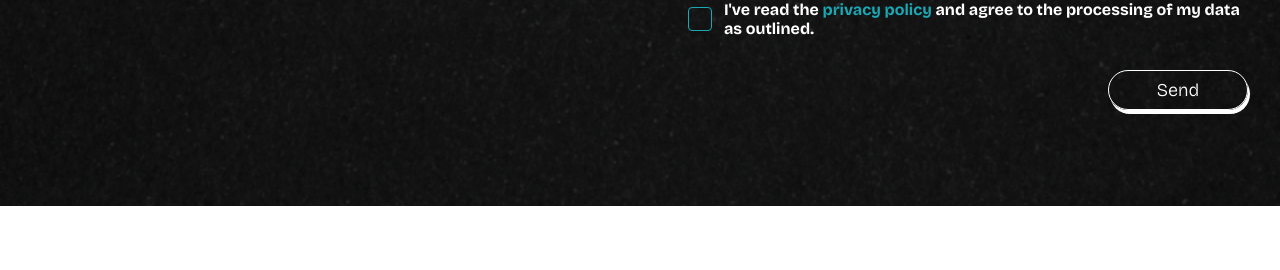
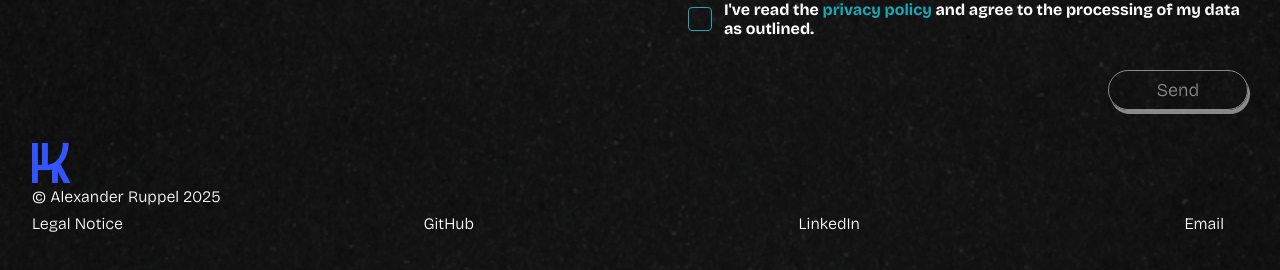
Before and after one commit to AlxRpp/MyPortfolio, an Angular app: page / in a window 1280 px wide. Shown: the part 4504-4774 px from the top of the page. Before the commit the page ends 4710 px from the top, so only its background shows below. Built offline with nearby package versions, Linux system fonts and the light colour scheme.

Commit message:
added footer and improved the contacte form

```diff
--- a/src/app/app.html
+++ b/src/app/app.html
@@ -4,4 +4,5 @@
 <app-projects></app-projects>
 <app-testimonials></app-testimonials>
 <app-collaborate></app-collaborate>
+<!-- <app-footer></app-footer> -->
 <router-outlet />
--- a/src/app/app.ts
+++ b/src/app/app.ts
@@ -6,10 +6,11 @@ import { Skills } from "./skills/skills";
 import { Projects } from "./projects/projects";
 import { Testimonials } from "./testimonials/testimonials";
 import { Collaborate } from "./collaborate/collaborate";
+import { Footer } from "./shared/footer/footer";
 
 @Component({
   selector: 'app-root',
-  imports: [RouterOutlet, HeroSection, AboutMe, Skills, Projects, Testimonials, Collaborate],
+  imports: [RouterOutlet, HeroSection, AboutMe, Skills, Projects, Testimonials, Collaborate, Footer],
   templateUrl: './app.html',
   styleUrl: './app.scss'
 })
--- a/src/app/collaborate/collaborate.html
+++ b/src/app/collaborate/collaborate.html
@@ -25,14 +25,14 @@
                     <img src="./assets/icons/Stickers/Round/C.png" alt="" srcset="">
                 </div>
                 <!-- <div class="divider"></div> -->
-                <form (ngSubmit)="submitForm(contactForm)" #contactForm="ngForm">
+                <form (ngSubmit)="submitForm(contactForm, name, mail, message)" #contactForm="ngForm">
                     <div class="collaborate-form-custom-input">
                         <p #inputName class="custom-input-lable">What´s your name?</p>
-                        <input #name="ngModel" required name="name" [(ngModel)]="formData.name" class="input"
-                            placeholder="Your name goes here" type="text" (focus)="focusedInput(inputName, name)"
-                            (blur)="bluredInput(inputName, name)">
-                        @if (!name.valid && name.touched) {
-                        <span class="unvalid">Please enter your Name</span>
+                        <input #name="ngModel" required name="name" [(ngModel)]="formData.name" minlength="3"
+                            class="input" placeholder="Your name goes here" type="text"
+                            (focus)="focusedInput(inputName, name)" (blur)="bluredInput(inputName, name)">
+                        @if (!name.valid && (name.touched || submittedOnce())) {
+                        <span class="unvalid">Oops! it seems your name is missing ( at least 3 characters )</span>
                         }
                     </div>
                     <div class="collaborate-form-divider"></div>
@@ -42,20 +42,20 @@
                             placeholder="youremail@email.com" type="text"
                             pattern="[a-zA-Z0-9._%+\-]+@[a-zA-Z0-9.\-]+\.[a-zA-Z]{2,}"
                             (focus)="focusedInput(focusMail, mail)" (blur)="bluredInput(focusMail, mail)">
-                        @if (!mail.valid && mail.touched) {
-                        <span class="unvalid">Please enter a valid E-Mail</span>
+                        @if (!mail.valid && (mail.touched || submittedOnce())) {
+                        <span class="unvalid">Hoppla! your email is required</span>
                         }
                     </div>
                     <div class="collaborate-form-divider"></div>
                     <div class="collaborate-form-custom-input">
                         <p #focusText class="custom-input-lable">How can i help you?</p>
-                        <textarea #message="ngModel" minlength="10" required #autoTA (input)="adjustHeight(autoTA)"
+                        <textarea #message="ngModel" minlength="50" required #autoTA (input)="adjustHeight(autoTA)"
                             name="message" [(ngModel)]="formData.message" class="input"
                             placeholder="Hello Alex, I am interested in..." type="text"
                             (focus)="focusedInput(focusText, message)"
                             (blur)="bluredInput(focusText, message)"></textarea>
-                        @if (!message.valid && message.touched) {
-                        <span class="unvalid">Please enter a message</span>
+                        @if (!message.valid && (message.touched || submittedOnce())) {
+                        <span class="unvalid">What do you need to develop (at least 50 characters)</span>
                         }
                     </div>
                     <div class="collaborate-form-divider"></div>
@@ -67,13 +67,16 @@
                         <p>I've read the <span class="policy">privacy policy</span> and agree to the processing of my
                             data as outlined.
                         </p>
+                        @if (!checked() && clickedOnce()){
+                        <p class="unvalid">Please accept the privacy policy.</p>
+                        }
                     </div>
                     <div class="collaborate-form-submit">
-                        <app-button [disabled]="!contactForm.valid || !checked()" class="cta-btn"
-                            value="Send"></app-button>
+                        <app-button class="cta-btn disabled" value="Send" [class.enabled]="checked()"></app-button>
                     </div>
                 </form>
             </div>
         </div>
+        <app-footer></app-footer>
     </div>
 </div>
--- a/src/app/collaborate/collaborate.scss
+++ b/src/app/collaborate/collaborate.scss
@@ -243,6 +243,8 @@
     bottom: 0;
 }
 
+
+
 .collaborate-form-custom-input textarea {
     --sb-track-color: #131313;
     --sb-thumb-color: #1073ea;
@@ -269,3 +271,14 @@
         scrollbar-color: var(--sb-thumb-color) var(--sb-track-color);
     }
 }
+
+
+.disabled {
+    pointer-events: none;
+    opacity: .5;
+}
+
+.enabled {
+    pointer-events: all;
+    opacity: 1;
+}
--- a/src/app/collaborate/collaborate.ts
+++ b/src/app/collaborate/collaborate.ts
@@ -2,35 +2,68 @@ import { Component, ElementRef, input, signal, viewChild } from '@angular/core';
 import { Button } from "../shared/button/button";
 import { CommonModule } from '@angular/common';
 import { FormsModule, NgForm, NgModel } from '@angular/forms';
+import { Footer } from "../shared/footer/footer";
 
 @Component({
   selector: 'app-collaborate',
-  imports: [Button, CommonModule, FormsModule],
+  imports: [Button, CommonModule, FormsModule, Footer],
   templateUrl: './collaborate.html',
   styleUrl: './collaborate.scss'
 })
+
+
 export class Collaborate {
-
   checked = signal<boolean>(false);
+  clickedOnce = signal<boolean>(false);
+  submittedOnce = signal<boolean>(false);
   formData = {
     name: "",
     mail: "",
     message: ""
   }
 
+
   toggleCheckbox() {
     this.checked.update(value => !value);
+    this.clickedOnce.set(true);
   }
 
-  submitForm(ngForm: NgForm) {
-    if (ngForm.valid && ngForm.submitted) {
-      console.log(this.formData);
-      this.formData.name = "";
-      this.formData.mail = "";
-      this.formData.message = "";
+
+  formCompleted(name: NgModel, mail: NgModel, message: NgModel) {
+    if (name.value.length > 3 && mail.value.length > 3 && message.value.length > 3 && this.checked()) {
+      return true
     } else {
+      return false
+    }
+  }
+
+
+  submitForm(ngForm: NgForm, contactName: NgModel, contactMail: NgModel, contactMessage: NgModel) {
+    if (ngForm.valid && ngForm.submitted && this.checked()) {
+      // if (contactName.value.length >= 3 && contactMail.value.length > 3 && contactMessage.value.length > 3
+      //   && this.checked() && ngForm.valid) {
+      console.log(
+        {
+          name: this.formData.name,
+          mail: this.formData.mail,
+          message: this.formData.message
+        });
+      this.resetForm(ngForm)
+    }
+    else {
+      this.submittedOnce.set(true)
       console.log('form not valid');
     }
+  }
+
+
+  resetForm(ngForm: NgForm) {
+    setTimeout(() => {
+      this.submittedOnce.set(false)
+      this.checked.set(false)
+      this.clickedOnce.set(false)
+      ngForm.reset()
+    }, 100)
   }
 
 
@@ -39,15 +72,13 @@ export class Collaborate {
     textarea.style.height = textarea.scrollHeight + 'px'
   }
 
+
   focusedInput(label: HTMLElement, id: NgModel) {
     label.classList.add('focus');
+  }
 
-  }
 
   bluredInput(label: HTMLElement, id: NgModel) {
     label.classList.remove('focus')
-    if (id.value.length < 3) {
-      // console.log('jooooo');
-    }
   }
 }
--- a/src/app/shared/footer/footer.html
+++ b/src/app/shared/footer/footer.html
@@ -1 +1,21 @@
-<p>footer works!</p>
+<footer>
+    <div class="legal-wrapper">
+        <div class="legal-wrapper-icon">
+            <img src="./assets/icons/testLogo.png" alt="" srcset="">
+            <p> © Alexander Ruppel 2025</p>
+        </div>
+        <p>Legal Notice</p>
+    </div>
+    <div class="git wrapper">
+        <img src="" alt="" srcset="">
+        <p>GitHub</p>
+    </div>
+    <div class="linkedIn wrapper">
+        <img src="" alt="" srcset="">
+        <p>LinkedIn</p>
+    </div>
+    <div class="mail wrapper">
+        <img src="" alt="" srcset="">
+        <p>Email</p>
+    </div>
+</footer>
--- a/src/app/shared/footer/footer.scss
+++ b/src/app/shared/footer/footer.scss
@@ -0,0 +1,43 @@
+footer {
+    color: white;
+    font-size: 16px;
+    font-weight: 300;
+    padding-bottom: 32px;
+    display: flex;
+    justify-content: space-between;
+    align-items: center;
+    position: relative;
+}
+
+.legal-wrapper {
+    display: flex;
+    flex-direction: column;
+    gap: 18px;
+
+    >img {
+        width: 32px;
+    }
+
+    &-icon {
+        position: absolute;
+        top: 0;
+        left: 0;
+        transform: translateY(-100%);
+    }
+}
+
+
+.wrapper {
+    padding: 8px 24px;
+    background-color: transparent;
+    border-radius: 24px;
+    display: flex;
+    align-items: center;
+    justify-content: center;
+    transition: all .15s ease-in-out;
+
+    &:hover {
+        cursor: pointer;
+        background-color: #1073ea;
+    }
+}
```
